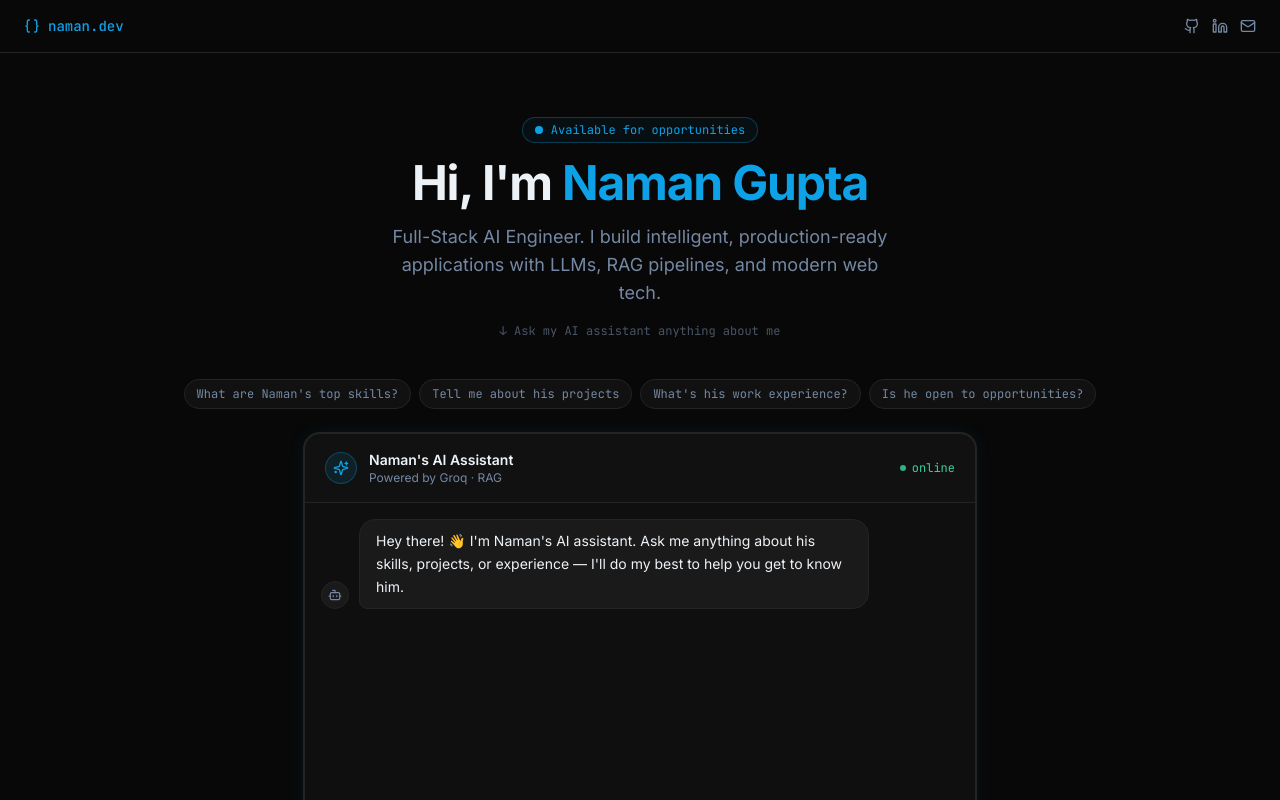
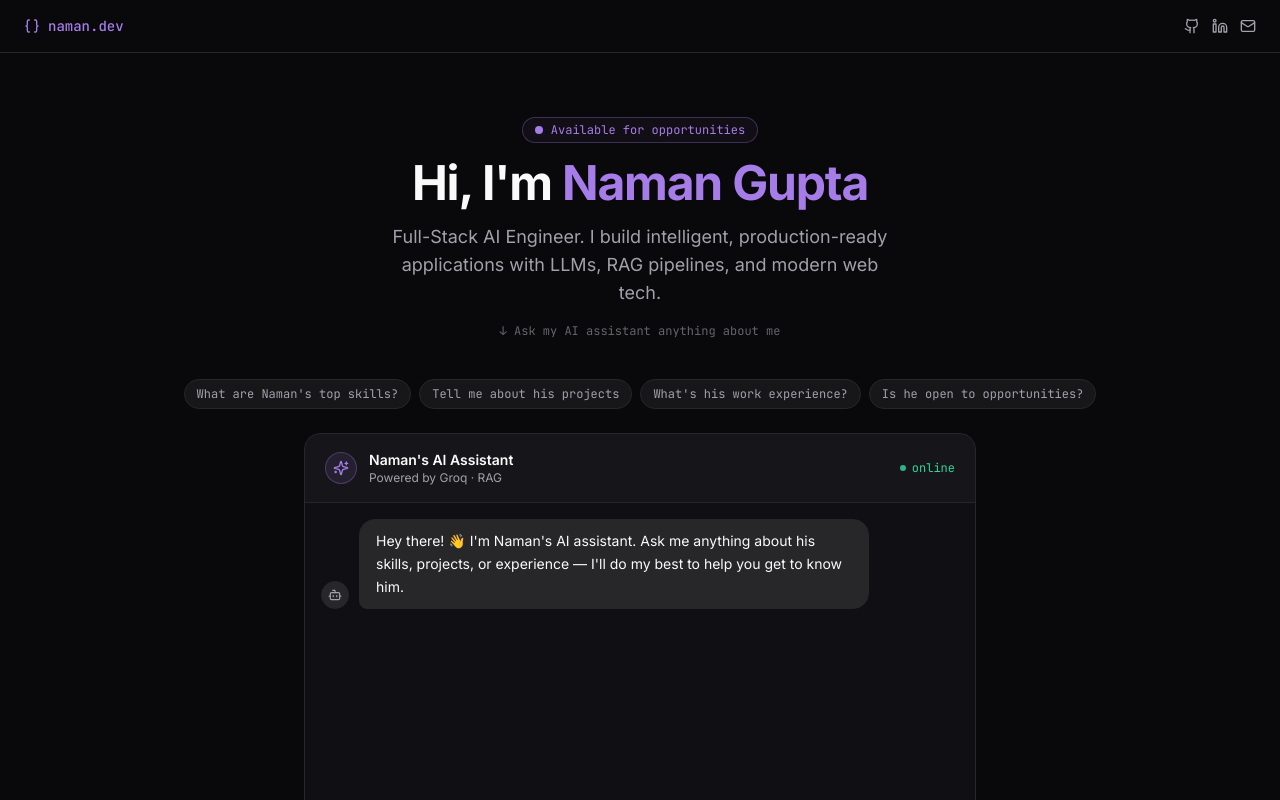
Before and after one commit to Namangupta123/AI-protfolio, a Next.js app in the folder Frontend/: page / in a window 1280 px wide. Shown: the top 800 px of the page. Built offline with nearby package versions, Linux system fonts and the light colour scheme.

Commit message:
style: add light/dark token sets and gradient utilities

```diff
--- a/Frontend/src/app/globals.css
+++ b/Frontend/src/app/globals.css
@@ -4,25 +4,48 @@
 
 @layer base {
   :root {
-    --background: 0 0% 3%;
-    --foreground: 210 40% 95%;
-    --card: 0 0% 6%;
-    --card-foreground: 210 40% 95%;
-    --popover: 0 0% 6%;
-    --popover-foreground: 210 40% 95%;
-    --primary: 199 89% 48%;
-    --primary-foreground: 0 0% 3%;
-    --secondary: 0 0% 10%;
-    --secondary-foreground: 210 40% 95%;
-    --muted: 0 0% 10%;
-    --muted-foreground: 215 20% 55%;
-    --accent: 199 89% 48%;
-    --accent-foreground: 0 0% 3%;
+    --background: 0 0% 100%;
+    --foreground: 240 10% 4%;
+    --card: 240 5% 96%;
+    --card-foreground: 240 10% 4%;
+    --popover: 0 0% 100%;
+    --popover-foreground: 240 10% 4%;
+    --primary: 262 83% 58%;
+    --primary-foreground: 0 0% 100%;
+    --secondary: 240 5% 96%;
+    --secondary-foreground: 240 6% 10%;
+    --muted: 240 5% 96%;
+    --muted-foreground: 240 4% 46%;
+    --accent: 240 5% 96%;
+    --accent-foreground: 240 6% 10%;
+    --destructive: 0 84% 60%;
+    --destructive-foreground: 0 0% 100%;
+    --border: 240 6% 90%;
+    --input: 240 6% 90%;
+    --ring: 262 83% 58%;
+    --radius: 0.75rem;
+  }
+
+  .dark {
+    --background: 240 10% 4%;
+    --foreground: 0 0% 98%;
+    --card: 240 10% 7%;
+    --card-foreground: 0 0% 98%;
+    --popover: 240 10% 7%;
+    --popover-foreground: 0 0% 98%;
+    --primary: 263 70% 70%;
+    --primary-foreground: 0 0% 100%;
+    --secondary: 240 4% 16%;
+    --secondary-foreground: 0 0% 98%;
+    --muted: 240 4% 16%;
+    --muted-foreground: 240 5% 65%;
+    --accent: 240 4% 16%;
+    --accent-foreground: 0 0% 98%;
     --destructive: 0 62% 50%;
-    --destructive-foreground: 210 40% 95%;
-    --border: 0 0% 14%;
-    --input: 0 0% 10%;
-    --ring: 199 89% 48%;
+    --destructive-foreground: 0 0% 98%;
+    --border: 240 4% 16%;
+    --input: 240 4% 16%;
+    --ring: 263 70% 70%;
     --radius: 0.75rem;
   }
 }
@@ -52,14 +75,19 @@
   background: hsl(var(--muted-foreground));
 }
 
-/* Glow utilities */
-.glow-border {
-  box-shadow: 0 0 0 1px hsl(var(--border)),
-              0 0 20px -4px hsl(var(--primary) / 0.15);
+/* Gradient utilities */
+.gradient-text {
+  background: linear-gradient(135deg, #7C3AED 0%, #EC4899 100%);
+  -webkit-background-clip: text;
+  -webkit-text-fill-color: transparent;
+  background-clip: text;
 }
 
-.glow-border:focus-within {
-  box-shadow: 0 0 0 1px hsl(var(--primary) / 0.4),
-              0 0 24px -4px hsl(var(--primary) / 0.25);
-  transition: box-shadow 0.2s ease;
+.gradient-bg {
+  background: linear-gradient(135deg, #7C3AED 0%, #EC4899 100%);
 }
+
+/* Subtle glow for the bottom input on focus */
+.input-glow:focus-within {
+  box-shadow: 0 0 0 2px hsl(262 83% 58% / 0.3);
+}
```
